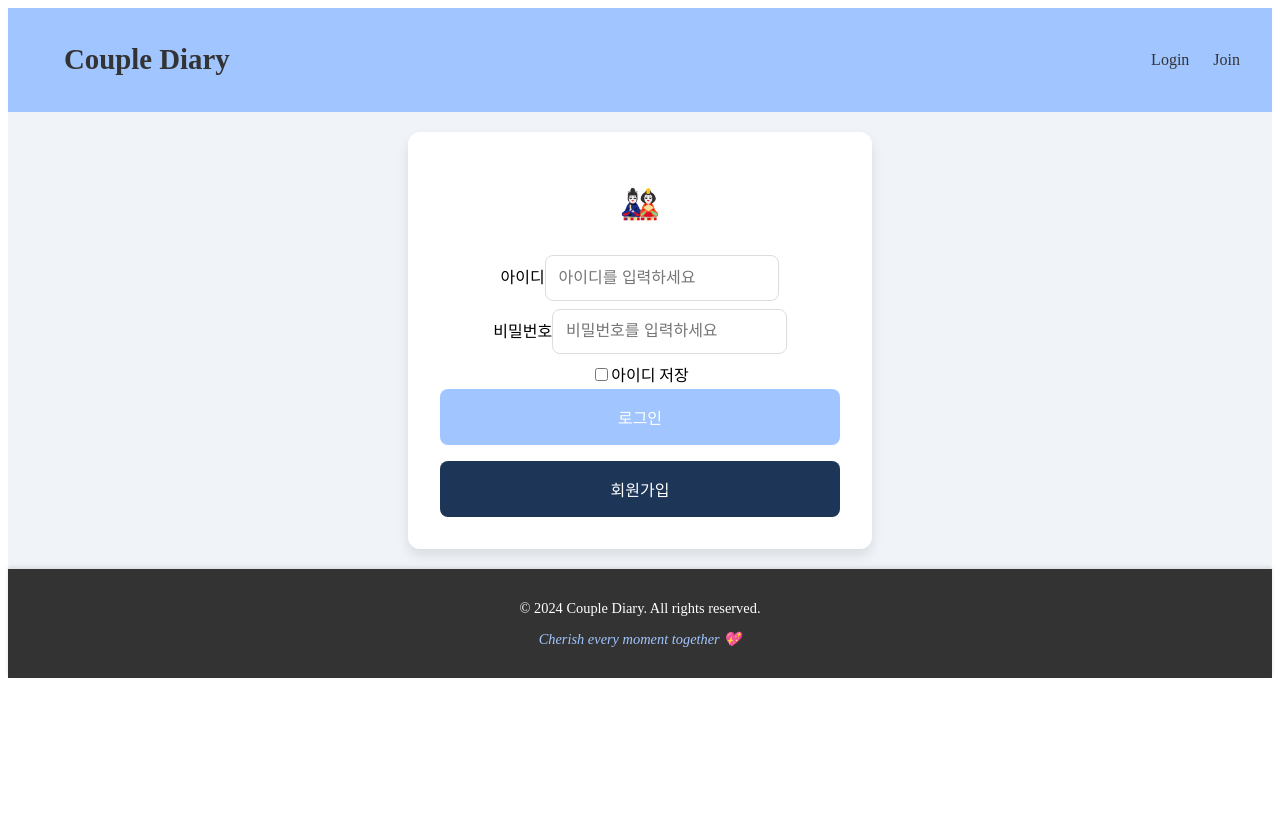
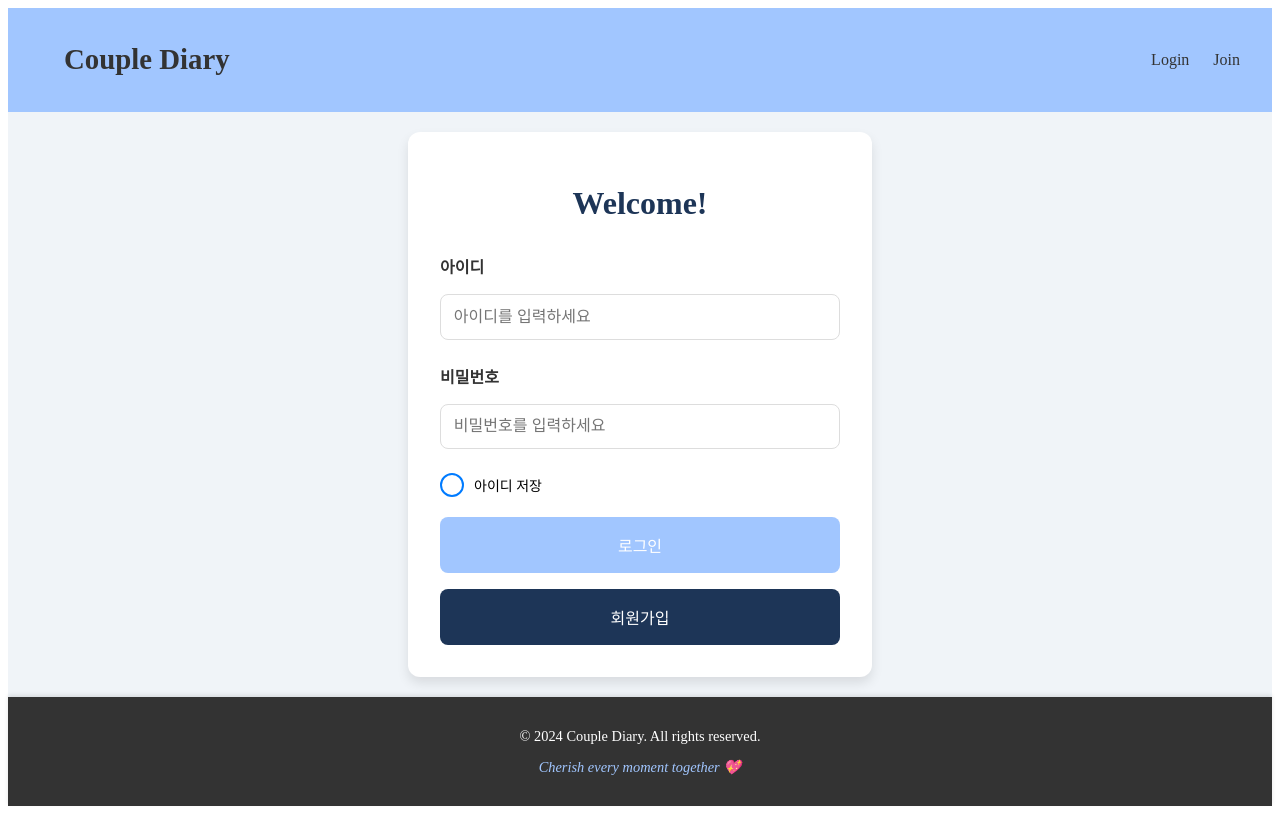
Before and after one commit to pure91/loveTo, a React (Create React App) app: page /login in a window 1280 px wide. Built offline with nearby package versions, Linux system fonts and the light colour scheme.

Commit message:
전체 css 공통 적용, 아이디 localstorage 저장

```diff
--- a/src/assets/styles/Global.css
+++ b/src/assets/styles/Global.css
@@ -4,8 +4,8 @@
     flex-direction: column;
     min-height: 100vh;
     font-family: 'Poppins', sans-serif;
-    background: #f9f9f9; /* 배경 색상 */
-    color: #333; /* 텍스트 색상 */
+    background: #f9f9f9;
+    color: #333;
 }
 
 /* 콘텐츠 */
@@ -15,5 +15,5 @@
     justify-content: center;
     align-items: center;
     padding: 2rem;
-    background: linear-gradient(to bottom, #ffffff, #f0f0f5); /* 부드러운 그라디언트 배경 */
+    background: linear-gradient(to bottom, #ffffff, #f0f0f5);
 }
--- a/src/assets/styles/join/Join.css
+++ /dev/null
@@ -1,137 +0,0 @@
-/* 로그인 및 회원가입 페이지 */
-.auth-container {
-    display: flex;
-    justify-content: center;
-    align-items: center;
-    background: #F0F4F8; /* 아주 밝은 하늘색 */
-}
-
-/* login-box, signup-box */
-.auth-container .login-box, .auth-container .signup-box {
-    background: white;
-    padding: 2rem;
-    border-radius: 12px;
-    box-shadow: 0 6px 12px rgba(0, 0, 0, 0.1);
-    width: 100%;
-    max-width: 400px;
-    text-align: center;
-    margin: 20px 0 20px 0;
-}
-
-.auth-container .login-box h1, .auth-container .signup-box h1 {
-    font-size: 2rem;
-    color: #1D3557; /* 어두운 파란색 */
-    margin-bottom: 2rem;
-}
-
-/* input 박스 */
-.auth-container input, .style-input {
-    padding: 0.8rem;
-    margin-bottom: 0.5rem;
-    border-radius: 8px;
-    border: 1px solid #ddd;
-    font-size: 1rem;
-}
-
-/* 버튼을 담는 div에 flex 추가하여 버튼 간 간격 조정 */
-.auth-container .button-group {
-    display: flex;
-    flex-direction: column;
-    gap: 1rem; /* 버튼 사이 간격 1rem */
-}
-
-/* 버튼 스타일 */
-.auth-container button, .next-btn {
-    padding: 1rem;
-    border: none;
-    border-radius: 8px;
-    font-size: 1rem;
-    cursor: pointer;
-    transition: background-color 0.3s;
-}
-
-/* 로그인 버튼 */
-.auth-container .login-btn {
-    background-color: #A1C6FF; /* 하늘색 로그인 버튼 */
-    color: white;
-}
-
-/* 회원가입 버튼 */
-.auth-container .signup-btn {
-    background-color: #1D3557; /* 어두운 파란색 회원가입 버튼 */
-    color: white;
-}
-
-.auth-container button:hover, .next-btn:hover {
-    opacity: 0.9;
-}
-
-/* Container 스타일 */
-.container {
-    display: flex;
-    flex-direction: column;
-    margin-bottom: 1rem;
-}
-
-/* Label 스타일 */
-.label {
-    font-size: 1rem;
-    font-weight: bold;
-    color: #333;
-    margin-bottom: 0.5rem;
-    text-align: left;
-}
-
-/* Error 메시지 스타일 */
-.error-message {
-    color: red;
-    font-size: 0.9rem;
-    text-align: left;
-}
-
-/* 메인 컨테이너 */
-.main {
-    display: flex;
-    justify-content: center;
-    align-items: center;
-    background-color: #F0F4F8; /* 배경 색상 */
-}
-
-/* 레이아웃 컨테이너 */
-.layout-wrapper {
-    width: 100%;
-    max-width: 500px;
-    background: white;
-    padding: 2rem;
-    border-radius: 12px;
-    box-shadow: 0 6px 12px rgba(0, 0, 0, 0.1);
-    text-align: center;
-    margin: 20px 0 20px 0;
-}
-
-/* 제목 스타일 */
-.title {
-    font-size: 2rem;
-    color: #1D3557; /* 어두운 파란색 */
-    margin-bottom: 2rem;
-}
-
-/* 폼 스타일 */
-.form {
-    display: flex;
-    flex-direction: column;
-    gap: 1rem; /* 각 입력 필드와 버튼 사이 간격 */
-}
-
-/* 기본 활성화 버튼 스타일 */
-.next-btn.default {
-    background-color: #1D3557;
-    color: white;
-}
-
-/* 비활성화된 버튼 스타일 */
-.next-btn.disabled {
-    background-color: #A1C6FF;
-    color: white;
-    cursor: not-allowed;
-}
--- a/src/assets/styles/join/JoinProfile.css
+++ b/src/assets/styles/join/JoinProfile.css
@@ -1,10 +1,10 @@
 /* 프로필 사진 컨테이너 */
 .profile-picture-container {
-    width: 120px; /* 크기 조정 */
+    width: 120px;
     height: 120px;
-    border-radius: 50%; /* 동그랗게 만들기 */
+    border-radius: 50%;
     overflow: hidden;
-    border: 2px solid #ccc; /* 테두리 추가 */
+    border: 2px solid #ccc;
     margin-bottom: 10px;
     display: flex;
     align-items: center;
@@ -27,13 +27,15 @@
 
 /* 일반 input 스타일 */
 .style-input {
-    width: 100%;
-    padding: 8px;
+    width: auto;
+    padding: 0.8rem;
     margin-top: 8px;
     border-radius: 4px;
     border: 1px solid #ddd;
+
 }
 
+/* 활성화 다음 버튼 */
 .next-btn.default {
     background-color: #1D3557;
     color: white;
@@ -41,8 +43,12 @@
     border-radius: 4px;
     border: none;
     cursor: pointer;
+    box-sizing: border-box; /* padding과 border 포함하여 크기 계산 */
+    min-height: 50px; /* 최소 높이 보장 */
+    width: 100%; /* 부모 크기에 맞게 버튼 너비 확장 */
 }
 
+/* 비활성화 다음 버튼 */
 .next-btn.default:disabled {
     background-color: #A1C6FF;
     cursor: not-allowed;
--- /dev/null
+++ b/src/assets/styles/join/LoginAndJoin.css
@@ -0,0 +1,188 @@
+/* 로그인 및 회원가입 페이지 */
+.auth-container {
+    display: flex;
+    justify-content: center;
+    align-items: center;
+    background: #F0F4F8;
+    height: 100%; /* 페이지 전체 높이를 채움 */
+}
+
+/* 박스 스타일 (공통) */
+.auth-container .login-box, .auth-container .signup-box {
+    background: white;
+    padding: 2rem;
+    border-radius: 12px;
+    box-shadow: 0 6px 12px rgba(0, 0, 0, 0.1);
+    width: 100%;
+    max-width: 400px;
+    text-align: center;
+    margin: 20px 0;
+}
+
+.auth-container h1 {
+    font-size: 2rem;
+    color: #1D3557;
+    margin-bottom: 2rem;
+}
+
+/* 인풋 스타일 */
+.auth-container input, .style-input {
+    width: 100%;
+    padding: 0.8rem;
+    margin-bottom: 0.5rem;
+    border-radius: 8px;
+    border: 1px solid #ddd;
+    font-size: 1rem;
+    box-sizing: border-box; /* 패딩 포함 */
+}
+
+/* 커스텀 체크박스 */
+.custom-checkbox {
+    display: flex;
+    align-items: center;
+    cursor: pointer;
+    font-size: 14px;
+}
+
+.custom-checkbox .checkbox-circle {
+    width: 20px;
+    height: 20px;
+    border: 2px solid #007BFF;
+    border-radius: 50%;
+    margin-right: 10px;
+    position: relative;
+    background-color: white;
+    transition: all 0.3s ease;
+}
+
+.custom-checkbox input[type="checkbox"] {
+    display: none;
+}
+
+.custom-checkbox input[type="checkbox"]:checked + .checkbox-circle {
+    background-color: #007BFF;
+    border-color: #007BFF;
+}
+
+.custom-checkbox input[type="checkbox"]:checked + .checkbox-circle::after {
+    content: '✔';
+    color: white;
+    font-size: 14px;
+    position: absolute;
+    top: 50%;
+    left: 50%;
+    transform: translate(-50%, -50%);
+}
+
+/* 버튼 스타일 */
+.auth-container .button-group {
+    display: flex;
+    flex-direction: column;
+    gap: 1rem;
+    margin-top: 20px;
+}
+
+.auth-container button {
+    padding: 1rem 20px; /* 수직 패딩을 1rem, 좌우 패딩 20px로 고정 */
+    border: none;
+    border-radius: 8px;
+    font-size: 1rem;
+    cursor: pointer;
+    transition: background-color 0.3s;
+    box-sizing: border-box; /* padding과 border 포함하여 크기 계산 */
+    min-height: 50px; /* 최소 높이 보장 */
+    width: 100%; /* 버튼이 부모 컨테이너 너비에 맞게 늘어나도록 설정 */
+}
+
+.auth-container .login-btn {
+    background-color: #A1C6FF;
+    color: white;
+}
+
+.auth-container .signup-btn {
+    background-color: #1D3557;
+    color: white;
+}
+
+.auth-container button:hover {
+    opacity: 0.9;
+}
+
+/* 에러 메시지 */
+.error-message {
+    color: red;
+    font-size: 0.9rem;
+    text-align: left;
+    margin-top: 0.5rem;
+}
+
+/* 기본 컨테이너 */
+.container {
+    display: flex;
+    flex-direction: column;
+    margin-bottom: 1rem;
+}
+
+.label {
+    font-size: 1rem;
+    font-weight: bold;
+    color: #333;
+    margin-bottom: 0.5rem;
+    text-align: left;
+}
+
+/* 메인 컨테이너 */
+.main {
+    display: flex;
+    justify-content: center;
+    align-items: center;
+    background-color: #F0F4F8;
+    height: 100%; /* 페이지 전체 높이 */
+}
+
+/* 레이아웃 컨테이너 */
+.layout-wrapper {
+    width: 100%;
+    max-width: 500px;
+    background: white;
+    padding: 2rem;
+    border-radius: 12px;
+    box-shadow: 0 6px 12px rgba(0, 0, 0, 0.1);
+    text-align: center;
+    margin: 20px 0;
+}
+
+/* 제목 스타일 */
+.title {
+    font-size: 2rem;
+    color: #1D3557;
+    margin-bottom: 2rem;
+}
+
+/* 폼 스타일 */
+.form {
+    display: flex;
+    flex-direction: column;
+    gap: 1rem;
+}
+
+/* 버튼 활성화 / 비활성화 */
+.next-btn {
+    background-color: #1D3557;
+    color: white;
+    padding: 1rem 20px; /* 패딩을 일관성 있게 설정 */
+    border-radius: 8px;
+    font-size: 1rem;
+    cursor: pointer;
+    transition: background-color 0.3s;
+    box-sizing: border-box; /* padding 포함 크기 계산 */
+    min-height: 50px; /* 최소 높이 보장 */
+    display: inline-block; /* 버튼이 부모 요소에 맞게 늘어나도록 설정 */
+    width: 100%; /* 부모 요소 크기에 맞게 100% 너비 설정 */
+}
+
+/* 비 활성화 다음 버튼 */
+.next-btn.disabled {
+    background-color: #A1C6FF;
+    cursor: not-allowed;
+}
--- a/src/assets/styles/layouts/Footer.css
+++ b/src/assets/styles/layouts/Footer.css
@@ -1,6 +1,6 @@
 /* 푸터 */
 .footer-container {
-    background: #333; /* 검은색 푸터 */
+    background: #333;
     color: #fff;
     text-align: center;
     padding: 1rem;
@@ -11,5 +11,5 @@
 .footer-message {
     font-style: italic;
     margin-top: 0.5rem;
-    color: #A1C6FF; /* 하늘색 메시지 */
+    color: #A1C6FF;
 }
--- a/src/assets/styles/layouts/Header.css
+++ b/src/assets/styles/layouts/Header.css
@@ -1,6 +1,6 @@
 /* 헤더 */
 .header-container {
-    background: #A1C6FF; /* 하늘색 */
+    background: #A1C6FF;
     color: #333;
     padding: 1rem 2rem;
     position: sticky;
@@ -29,5 +29,5 @@
 }
 
 .nav-link:hover {
-    color: #A1C6FF; /* 하늘색 강조 */
+    color: #A1C6FF;
 }
--- a/src/pages/Home.jsx
+++ b/src/pages/Home.jsx
@@ -10,8 +10,8 @@ const Home = () => {
                 <title>LoveTo</title>
             </Helmet>
             <div className="home-banner">
-                <h1>해피 럽투!</h1>
-                <p>럽투와 함께 행복한 추억을 쌓아보세요.</p>
+                <h1>해피 럽투!🍀</h1>
+                <p>럽투와 함께 행복한 추억을 쌓아보세요☺️</p>
                 <Link to="/login"><button className="cta-button">시작하기</button></Link>
             </div>
             <div className="home-services">
--- a/src/pages/join/Login.jsx
+++ b/src/pages/join/Login.jsx
@@ -1,23 +1,40 @@
-import React, { useState } from 'react';
-import '../../assets/styles/join/Join.css'; // CSS 경로 확인
-import { useNavigate } from "react-router-dom";
+import React, {useEffect, useState} from 'react';
+import '../../assets/styles/join/LoginAndJoin.css'; // CSS 경로 확인
+import {useNavigate} from "react-router-dom";
 import {Helmet} from "react-helmet";
 
 const Login = () => {
-    const [username, setUserName] = useState('');
+    const [id, setId] = useState('');
     const [password, setPassword] = useState('');
     const [rememberMe, setRememberMe] = useState(false);
     const navigate = useNavigate();
 
+    // 저장된 아이디 불러오기
+    useEffect(() => {
+        const savedId = localStorage.getItem('savedId');
+        if (savedId) {
+            setId(savedId);
+            setRememberMe(true);
+        }
+    }, []);
+
     // 아이디 저장
     const handleRememberMeChange = () => {
         setRememberMe(!rememberMe);
+
+        if (!rememberMe) {
+            localStorage.setItem('savedId', id);
+            console.log("로컬에 아이디저장", rememberMe, id);
+        } else {
+            localStorage.removeItem('savedId');
+            console.log("아이디제거", rememberMe, id);
+        }
     };
 
     // 로그인 시도
     const handleLogin = () => {
         console.log("로그인 시도");
-        const loginData = { username, password, rememberMe };
+        const loginData = {id, password, rememberMe};
 
         // express app.js 서버로 요청
         fetch('http://localhost:3002/api/login', {
@@ -48,35 +65,42 @@ const Login = () => {
                 <title>로그인</title>
             </Helmet>
             <div className="login-box">
-                <h1 className="title">🎎</h1>
+                <h1 className="title">Welcome!</h1>
                 <form>
                     <div className="input-group">
-                        <label htmlFor="username">아이디</label>
-                        <input
-                            type="text"
-                            id="username"
-                            placeholder="아이디를 입력하세요"
-                            value={username}
-                            onChange={(e) => setUserName(e.target.value)}
-                        />
+                        <div className="container">
+                            <label htmlFor="id" className="label">아이디</label>
+                            <input
+                                type="text"
+                                id="id"
+                                placeholder="아이디를 입력하세요"
+                                value={id}
+                                onChange={(e) => setId(e.target.value)}
+                                className="style-input"
+                            />
+                        </div>
                     </div>
                     <div className="input-group">
-                        <label htmlFor="password">비밀번호</label>
-                        <input
+                        <div className="container">
+                            <label htmlFor="password" className="label">비밀번호</label> <input
                             type="password"
                             id="password"
                             placeholder="비밀번호를 입력하세요"
                             value={password}
                             onChange={(e) => setPassword(e.target.value)}
+                            className="style-input"
                         />
+                        </div>
                     </div>
-                    <div className="options">
-                        <label>
+                    <div className="input-group2">
+                        <label className="custom-checkbox">
                             <input
                                 type="checkbox"
+                                id="save-id"
                                 checked={rememberMe}
                                 onChange={handleRememberMeChange}
                             />
+                            <span className="checkbox-circle"></span>
                             아이디 저장
                         </label>
                     </div>
```
Also changed, not shown: src/assets/styles/Home.css (+5 -5 lines), src/pages/join/Join.jsx (+7 -4 lines).
